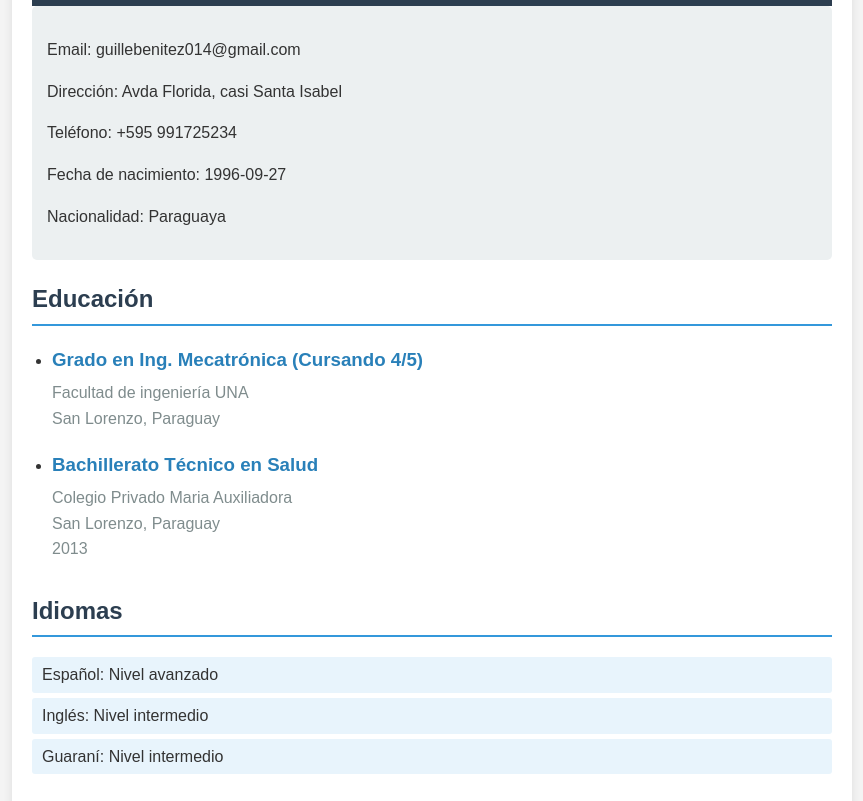
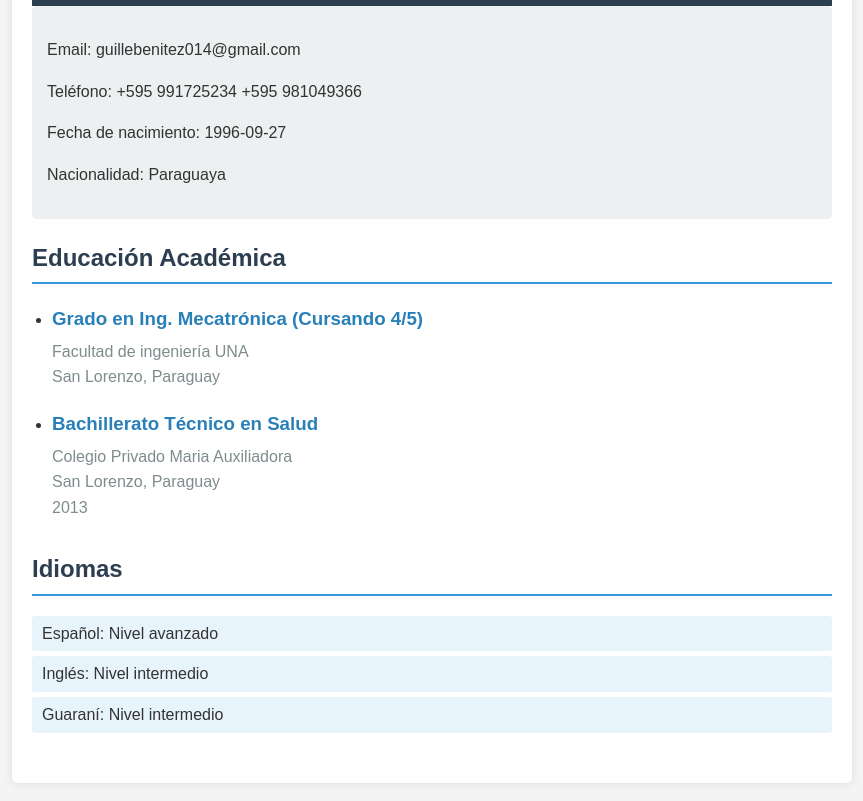
Before and after one commit to Guillebenitez/Resume, a plain HTML site: page index.html in a window 1280 px wide. Shown: the part 125-926 px from the top of the page, without its empty margins (208-1071 px from the left). Drawn offline with Linux system fonts and the light colour scheme.

Commit message:
Actualizar index.html

```diff
--- a/index.html
+++ b/index.html
@@ -14,8 +14,8 @@
 
         <section class="contact-info">
             <p>Email: guillebenitez014@gmail.com</p>
-            <p>Dirección: Avda Florida, casi Santa Isabel</p>
-            <p>Teléfono: +595 991725234</p>
+
+            <p>Teléfono: +595 991725234 +595 981049366</p>
             <p>Fecha de nacimiento: 1996-09-27</p>
             <p>Nacionalidad: Paraguaya</p>
         </section>
@@ -23,7 +23,7 @@
 
 
         <section class="education">
-            <h2>Educación</h2>
+            <h2>Educación Académica</h2>
             <ul>
                 <li>
                     <h3>Grado en Ing. Mecatrónica (Cursando 4/5)</h3>
```
